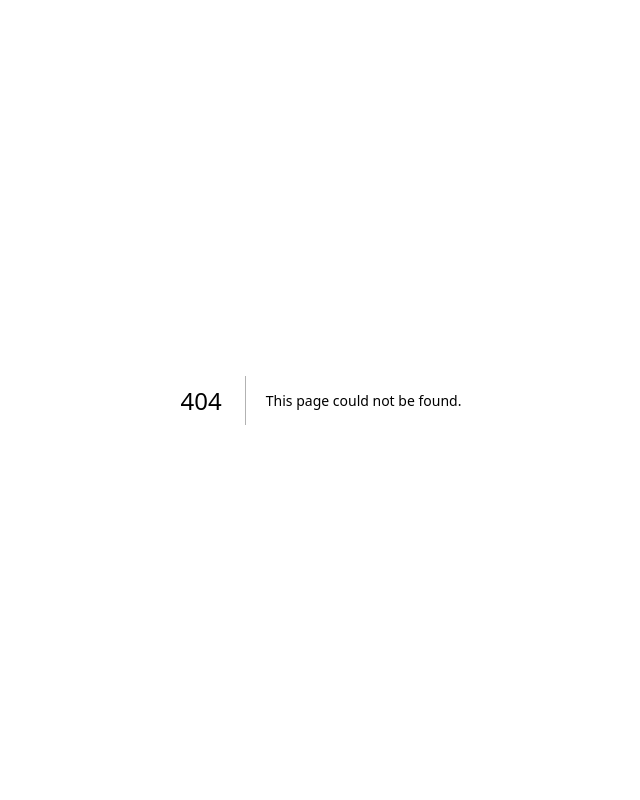
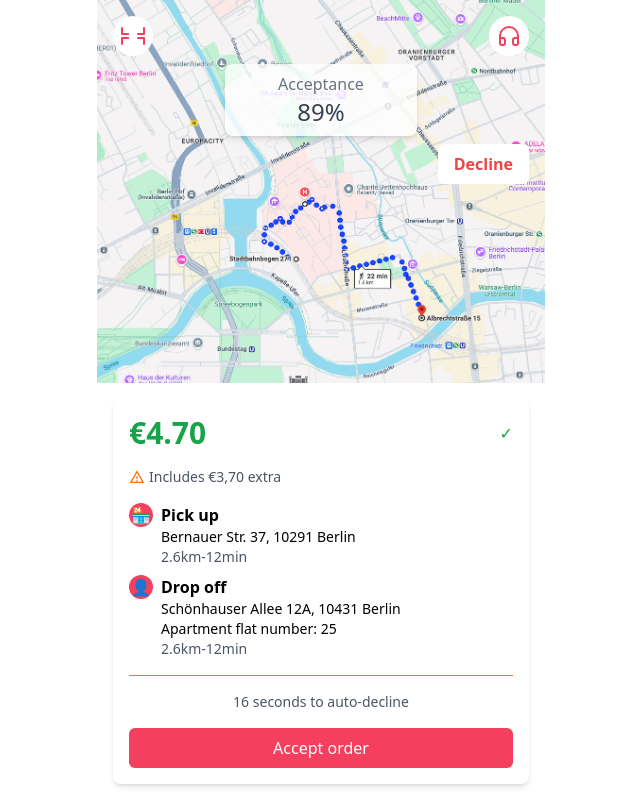
Before and after one commit to ShotaTanemura/42Hackathon_2024, a Next.js app in the folder frontend/: page /accept in a window 1280 px wide. Before the commit this address had no page. Shown: the whole page, without its empty margins (319-959 px from the left). Built offline with nearby package versions, Linux system fonts and the light colour scheme.

Commit message:
add wait and accept page

```diff
--- /dev/null
+++ b/frontend/src/app/accept/page.tsx
@@ -0,0 +1,102 @@
+'use client'
+
+import Image from 'next/image'
+
+// @ts-expect-error: this is any type
+const Button = ({ children, className, ...props }) => (
+  <button className={`px-4 py-2 rounded-md ${className}`} {...props}>
+    {children}
+  </button>
+)
+
+// @ts-expect-error: this is any type
+const Card = ({ children, className, ...props }) => (
+  <div className={`bg-white rounded-lg shadow-md ${className}`} {...props}>
+    {children}
+  </div>
+)
+
+export default function Page() {
+  const countdown = 16
+
+  return (
+    <div className="h-screen w-full max-w-md mx-auto bg-white flex flex-col">
+      {/* Map Area */}
+      <div className="relative flex-grow">
+        <Image
+          src="/example-map.png"
+          alt="Map"
+          layout="fill"
+          objectFit="cover"
+        />
+        {/* Overlay elements */}
+        <div className="absolute top-4 left-4 bg-white rounded-full p-2">
+          <svg className="w-6 h-6 text-rose-500" viewBox="0 0 24 24" fill="none" stroke="currentColor" strokeWidth="2">
+            <path d="M1 4v6h6m16-6v6h-6M1 20v-6h6m16 6v-6h-6" strokeLinecap="round" strokeLinejoin="round"/>
+          </svg>
+        </div>
+        <div className="absolute top-4 right-4 bg-white rounded-full p-2">
+          <svg className="w-6 h-6 text-rose-500" viewBox="0 0 24 24" fill="none" stroke="currentColor" strokeWidth="2">
+            <path d="M3 18v-6a9 9 0 0 1 18 0v6" strokeLinecap="round" strokeLinejoin="round"/>
+            <path d="M21 19a2 2 0 0 1-2 2h-1a2 2 0 0 1-2-2v-3a2 2 0 0 1 2-2h3zM3 19a2 2 0 0 0 2 2h1a2 2 0 0 0 2-2v-3a2 2 0 0 0-2-2H3z" strokeLinecap="round" strokeLinejoin="round"/>
+          </svg>
+        </div>
+        <Card className="absolute top-16 left-1/2 transform -translate-x-1/2 w-48 bg-opacity-80">
+          <div className="p-2 text-center">
+            <div className="text-gray-500">Acceptance</div>
+            <div className="text-2xl text-gray-700">89%</div>
+          </div>
+        </Card>
+        <Button className="absolute top-36 right-4 bg-white text-red-500 font-semibold">
+          Decline
+        </Button>
+      </div>
+
+      {/* Order Details */}
+      <Card className="m-4">
+        <div className="p-4 space-y-4">
+          <div className="flex justify-between items-center">
+            <div className="text-3xl font-bold text-green-600">€4.70</div>
+            <div className="text-green-600">✓</div>
+          </div>
+          <div className="text-sm text-gray-600 flex items-center">
+            <svg className="w-4 h-4 mr-1 text-orange-500" viewBox="0 0 24 24" fill="currentColor">
+              <path d="M12 2L1 21h22L12 2zm0 4l7.53 13H4.47L12 6zm-1 5v4h2v-4h-2zm0 6v2h2v-2h-2z"/>
+            </svg>
+            Includes €3,70 extra
+          </div>
+          <div className="space-y-2">
+            <div className="flex items-start">
+              <div className="w-6 h-6 bg-rose-500 text-white flex items-center justify-center rounded-full mr-2">
+                🏪
+              </div>
+              <div>
+                <div className="font-semibold">Pick up</div>
+                <div className="text-sm">Bernauer Str. 37, 10291 Berlin</div>
+                <div className="text-sm text-gray-600">2.6km-12min</div>
+              </div>
+            </div>
+            <div className="flex items-start">
+              <div className="w-6 h-6 bg-rose-500 text-white flex items-center justify-center rounded-full mr-2">
+                👤
+              </div>
+              <div>
+                <div className="font-semibold">Drop off</div>
+                <div className="text-sm">Schönhauser Allee 12A, 10431 Berlin</div>
+                <div className="text-sm">Apartment flat number: 25</div>
+                <div className="text-sm text-gray-600">2.6km-12min</div>
+              </div>
+            </div>
+          </div>
+          <div className="h-px bg-orange-500"></div>
+          <div className="text-sm text-gray-600 text-center">
+            {countdown} seconds to auto-decline
+          </div>
+          <Button className="w-full bg-rose-500 hover:bg-rose-600 text-white">
+            Accept order
+          </Button>
+        </div>
+      </Card>
+    </div>
+  )
+}
--- a/frontend/src/app/start/page.tsx
+++ b/frontend/src/app/start/page.tsx
@@ -3,8 +3,10 @@
 import { useState } from 'react'
 import { OptionButton } from '@/components/OptionButton'
 import { vehicleOptions, bagOptions } from '@/config/driveOption'
+import { useRouter } from 'next/navigation'
 
 export default function Component() {
+  const router = useRouter()
   const [vehicleType, setVehicleType] = useState<keyof typeof vehicleOptions | null>(null)
   const [bagType, setBagType] = useState<keyof typeof bagOptions | null>(null)
   const [temperature, setTemperature] = useState<string>('')
@@ -92,6 +94,7 @@ export default function Component() {
             : 'bg-gray-300 cursor-not-allowed'
         }`}
         disabled={!isFormValid()}
+        onClick={() => router.push('/wait')}
       >
         Start
       </button>
--- /dev/null
+++ b/frontend/src/app/wait/page.tsx
@@ -0,0 +1,26 @@
+'use client'
+
+import { useEffect } from 'react'
+import { useRouter } from 'next/navigation'
+
+export default function WaitingForOrder() {
+
+  const router = useRouter()
+
+  useEffect(() => {
+    const timer = setTimeout(() => {
+      setTimeout(() => {
+        router.push('/accept')
+      }, 500)
+    }, 1500)
+
+    return () => clearTimeout(timer)
+  }, [router])
+
+  return (
+    <div className="h-screen w-full flex flex-col items-center justify-center bg-[#D70F64]">
+      <div className="text-white font-bold text-3xl mb-20">Waiting for Order...</div>
+      <div className="animate-spin rounded-full h-32 w-32 border-t-4 border-white border-solid"></div>
+    </div>
+  )
+}
```
Also changed, not shown: frontend/public/example-map.png (added).
